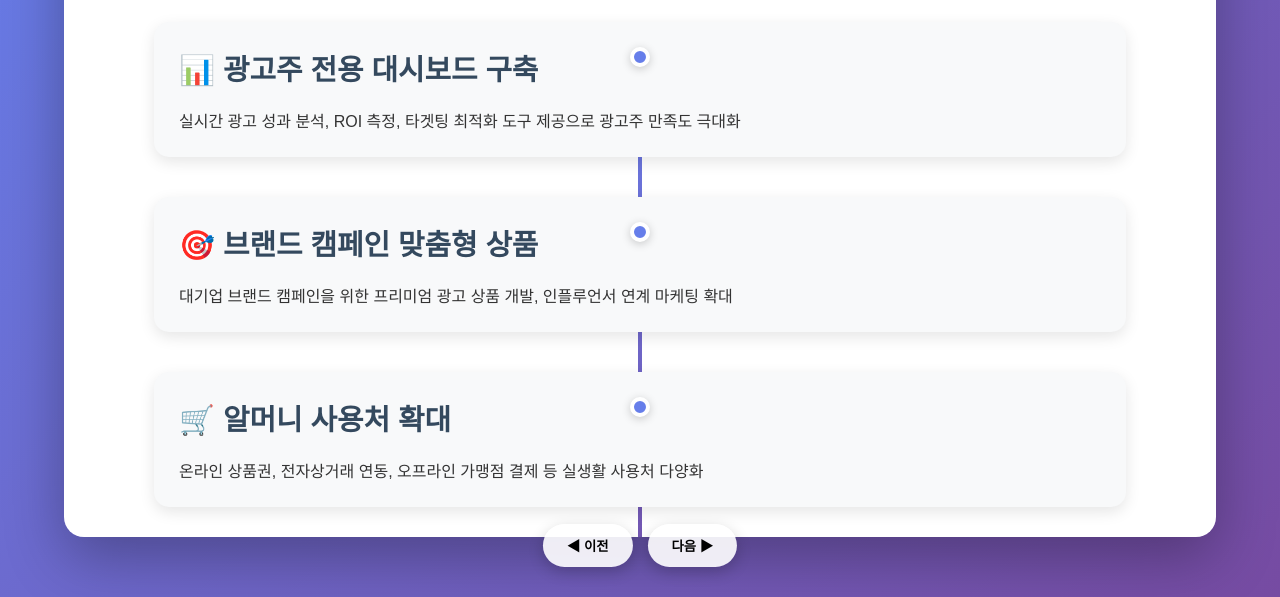
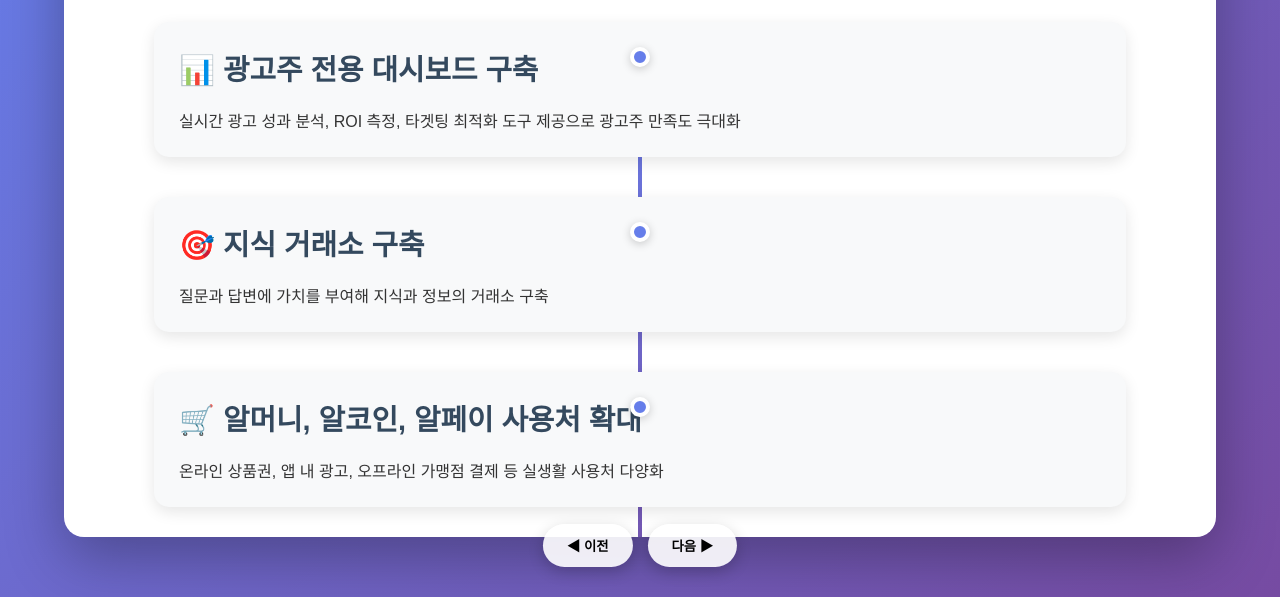
Before and after one commit to YJMOON94/altong_ir, a plain HTML site: page index.html in a window 1280 px wide. Both pictures are taken after a click on the button "◀ 이전". Shown: the part 203-800 px from the top of the page. Drawn offline with Linux system fonts and the light colour scheme.

Commit message:
FIX: edit string

```diff
--- a/index.html
+++ b/index.html
@@ -784,7 +784,7 @@
                 <div class="point-card">
                     <div class="point-icon">🌏</div>
                     <div class="point-title">시장 확장성</div>
-                    <div class="point-desc">국내 시작 → 동남아시아 → 글로벌 시장으로 단계적 진출</div>
+                    <div class="point-desc">국내 시작 → 동북아시아 → 동남아시아 → 글로벌 시장으로 단계적 진출</div>
                 </div>
             </div>
 
@@ -822,16 +822,16 @@
                 <div class="timeline-item">
                     <div class="timeline-dot"></div>
                     <div class="timeline-content">
-                        <h3>🎯 브랜드 캠페인 맞춤형 상품</h3>
-                        <p>대기업 브랜드 캠페인을 위한 프리미엄 광고 상품 개발, 인플루언서 연계 마케팅 확대</p>
+                        <h3>🎯 지식 거래소 구축</h3>
+                        <p>질문과 답변에 가치를 부여해 지식과 정보의 거래소 구축</p>
                     </div>
                 </div>
 
                 <div class="timeline-item">
                     <div class="timeline-dot"></div>
                     <div class="timeline-content">
-                        <h3>🛒 알머니 사용처 확대</h3>
-                        <p>온라인 상품권, 전자상거래 연동, 오프라인 가맹점 결제 등 실생활 사용처 다양화</p>
+                        <h3>🛒 알머니, 알코인, 알페이 사용처 확대</h3>
+                        <p>온라인 상품권, 앱 내 광고, 오프라인 가맹점 결제 등 실생활 사용처 다양화</p>
                     </div>
                 </div>
 
```
Also changed, not shown: 1 other file.
